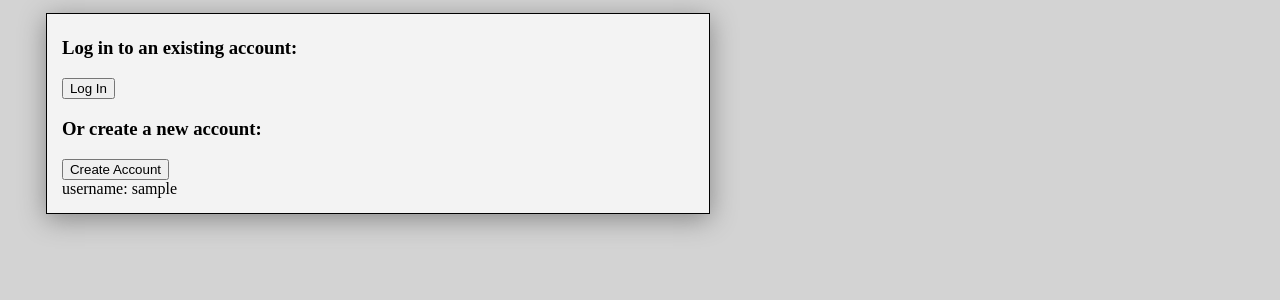
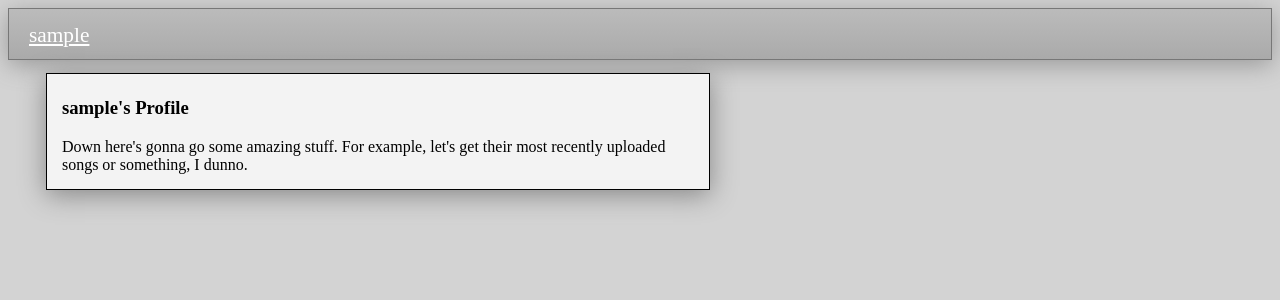
Before and after one commit to ThomasGagne/team2-ups-cs455, a PHP site: a page that uses generalFunctions.php in a window 1280 px wide. Shown: the top 300 px of the page. Run offline with PHP 8.4, Linux system fonts and the light colour scheme; the visitor is signed in with stand-in values (Sample User, id 1).

Commit message:
Added a header which can easily be added to every page. It either holds a Login/Register link, or it holds a link to your profile. Maybe it should hold a search form later?
Added account pages for users.
Currently doesn't have any content beyond your name.

```diff
--- /dev/null
+++ b/account/index.php
@@ -0,0 +1,39 @@
+<?php
+if (session_status() == PHP_SESSION_NONE) {
+   session_start();
+}
+
+// Note: all paths are relative to the current page, not the DocumentRoot!
+require "../generalFunctions.php";
+
+// If we don't have a GET variable set, just redirect to the homepage.
+// Maybe we can have a page which lists currently popular users?
+if (!isset($_GET["user"])) {
+    header("Location: /index.php");
+    exit();
+} else {
+    $user = $_GET["user"];
+    // What should you be able to do on your account page?
+}
+
+?>
+<!DOCTYPE html>
+<html>
+    <head>
+        <meta charset="UTF-8">
+        <title>Team2</title>
+        <link rel="stylesheet" type="text/css" href="/css/basic.css">
+    </head>
+    <body>
+
+        <?php include("../header.php"); ?>
+        <?php include("../noscript.html"); ?>
+
+        <div class="content">
+            <?php echo "<h3>" . $user . "'s Profile</h3>"; ?>
+            Down here's gonna go some amazing stuff.
+            For example, let's get their most recently uploaded songs or something, I dunno.
+        </div>
+
+    </body>
+</html>
--- a/css/basic.css
+++ b/css/basic.css
@@ -19,6 +19,31 @@ body {
     background-color: #d3d3d3;
 }
 
+.header {
+  height: 50px;
+  background-image: linear-gradient(to bottom, #BBB 0%, #AAA 100%);
+  box-shadow: 0px 5px 25px rgb(153, 153, 153);
+  border: 1px solid rgb(119, 119, 119);
+  font-size: 16pt;
+}
+
+.header a:link {
+  color: white;
+}
+
+.header a:visited {
+  color: white;
+}
+
+.header a:hover {
+  color: #333;
+}
+
+.headerUsername {
+  line-height: 52px;
+  padding-left: 20px;
+}
+
 noscript {
   color: #f00;
   font-size: 14pt;
--- /dev/null
+++ b/header.php
@@ -0,0 +1,16 @@
+<header>
+    <div class="header">
+        <span class="headerUsername">
+            <?php
+            if (isset($_SESSION["username"])) {
+                echo '<a href="/account/index.php?user=' . $_SESSION["username"] . '">';
+                echo $_SESSION["username"] . '</a>';
+            } else {
+                echo '<a href="/login.php">Login</a>';
+                echo "  |  ";
+                echo '<a href="/register.php">Register</a>';
+            }
+            ?>
+        </span>
+    </div>
+</header>
--- a/index.php
+++ b/index.php
@@ -14,6 +14,9 @@ require "generalFunctions.php";
     </head>
     <body>
 
+        <?php include("header.php"); ?>
+        <?php include("noscript.html"); ?>
+
         <div class="content">
             <!-- Just include buttons linking to the login page and the "create account" page -->
             <h3>Log in to an existing account:</h3>
@@ -25,8 +28,6 @@ require "generalFunctions.php";
             <form action="register.php" method="get">
                 <input type="submit" value="Create Account" name="Submit"/>
             </form>
-     <!-- There's no way to easily print out potentially unset variables other than this -->
-     <?php echo "username: "; echo isset($_SESSION["username"]) ? $_SESSION["username"] : ""; ?>
 
         </div>
 
--- a/login.php
+++ b/login.php
@@ -82,6 +82,9 @@ function correct_credentials($username, $password) {
     </head>
     <body>
 
+        <?php include("header.php"); ?>
+        <?php include("noscript.html"); ?>
+
         <div class="content">
             <h3>Log in to an existing account:</h3>
 
--- /dev/null
+++ b/noscript.html
@@ -0,0 +1,5 @@
+<noscript>
+  <p class="noscript">Sorry, but we unforunately need javascript to be enabled to provide this service to you.</p>
+  <p class="noscript">If you are using NoScript, please whitelist noiseFaction.com so we can provide you with great music ;)</p>
+  <p class="noscript">If you're unsure why you're getting this error, make sure no addons are blocking javascript or check the documentation on your browser to see how to enable javascript.</p>
+</noscript>
--- a/register.php
+++ b/register.php
@@ -91,10 +91,8 @@ if ($_SERVER["REQUEST_METHOD"] == "POST") {
     </head>
     <body>
 
-        <noscript>
-            <p class="noscript">Sorry, but we unforunately need javascript to be enabled in order to provide this service to you.</p>
-            <p class="noscript">If you are using NoScript, please whitelist noiseFaction.com so we can provide great music to you ;)</p>
-        </noscript>
+        <?php include("header.php"); ?>
+        <?php include("noscript.html"); ?>
 
         <div class="content">
 
```
Lines whose indentation alone changed are shown as unchanged.
